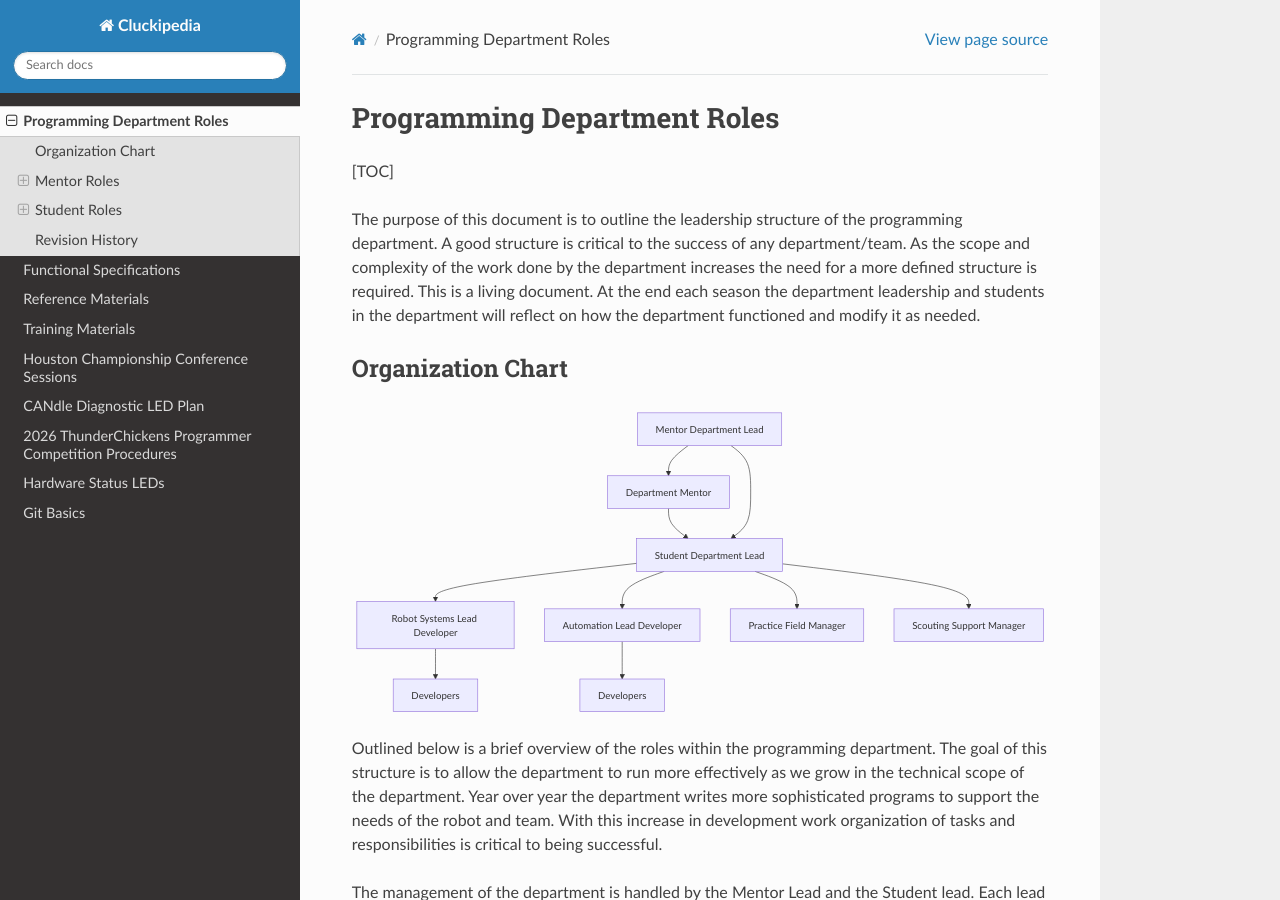
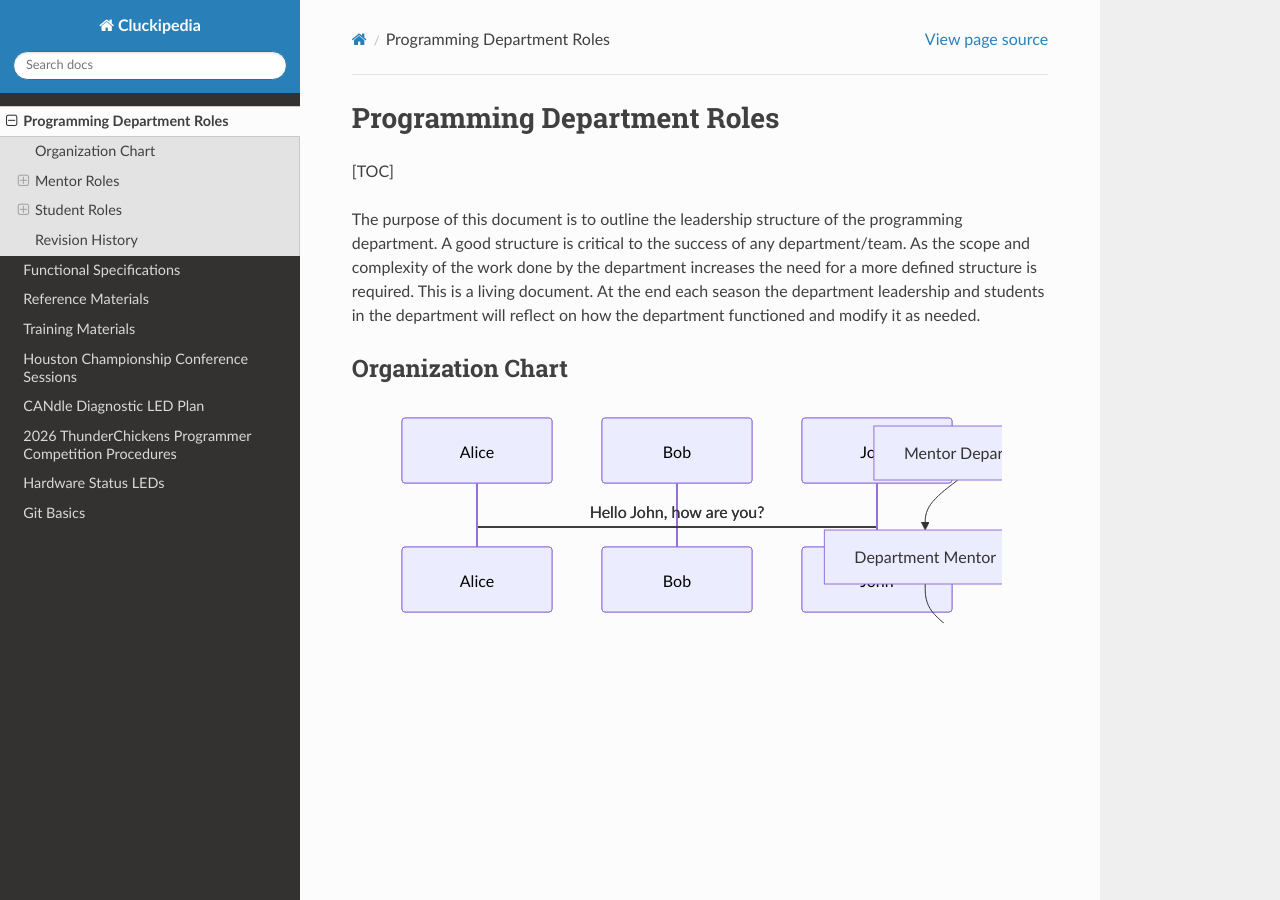
Before and after one commit to Team217/cluckipedia, a Sphinx documentation site: the page built from docs/source/programming-department-roles.md, in a window 1280 px wide and 900 px high. Built offline with Sphinx 7.4.7 and the Read the Docs theme 3.1.0, drawn with Linux system fonts in a browser that asks for light colours; pages that are not in the unit, such as notebooks, are missing from menus.

Commit message:
Not sure why org chart won't render.

````diff
--- a/docs/source/programming-department-roles.md
+++ b/docs/source/programming-department-roles.md
@@ -7,17 +7,32 @@
 ## Organization Chart
 
 ```mermaid
-flowchart TD
 
-    A[Mentor Department Lead] --> B[Department Mentor] --> C[Student Department Lead]
-    A[Mentor Department Lead] --> C[Student Department Lead]
-    C[Student Department Lead] --> D[Robot Systems Lead Developer]
-    D[Robot Systems Lead Developer] --> H[Developers]
-    C[Student Department Lead] --> E[Automation Lead Developer]
-    E[Automation Lead Developer] --> I[Developers]
-    C[Student Department Lead] --> F[Practice Field Manager]
-    C[Student Department Lead] --> G[Scouting Support Manager]
+    flowchart TD
+      A[Mentor Department Lead] --> B[Department Mentor] --> C[Student Department Lead]
+      A[Mentor Department Lead] --> C[Student Department Lead]
+      C[Student Department Lead] --> D[Robot Systems Lead Developer]
+      D[Robot Systems Lead Developer] --> H[Developers]
+      C[Student Department Lead] --> E[Automation Lead Developer]
+      E[Automation Lead Developer] --> I[Developers]
+      C[Student Department Lead] --> F[Practice Field Manager]
+      C[Student Department Lead] --> G[Scouting Support Manager]
+```
 
+```{mermaid}
+
+    sequenceDiagram
+      participant Alice
+      participant Bob
+      Alice->John: Hello John, how are you?
+```
+
+```mermaid
+
+    sequenceDiagram
+      participant Alice
+      participant Bob
+      Alice->John: Hello John, how are you?
 ```
 
 Outlined below is a brief overview of the roles within the programming department. The goal of this structure is to allow the department to run more effectively as we grow in the technical scope of the department. Year over year the department writes more sophisticated programs to support the needs of the robot and team. With this increase in development work organization of tasks and responsibilities is critical to being successful.
````
